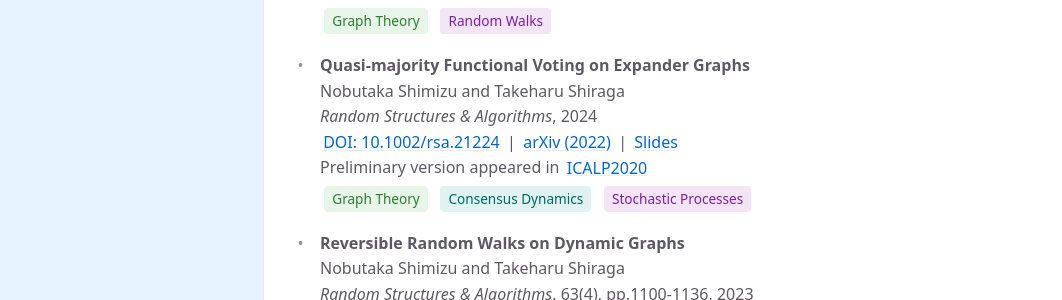
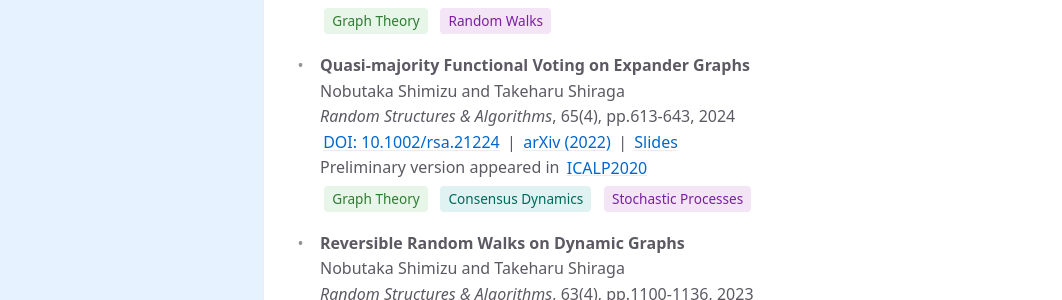
Before and after one commit to NobutakaShimizu/mypapers, a Jekyll site: the page built from index.md, in a window 1280 px wide and 900 px high, scrolled down 344 px. Shown: the part 155-455 px from the top of the window, without its empty margins (0-1062 px from the left). Built offline with Jekyll 4.4.1, drawn with Linux system fonts in a browser that asks for light colours; cached includes are drawn as plain includes.

Commit message:
学術出版物リストにおいて、「Quasi-majority Functional Voting on Expander Graphs」の出版情報を更新し、巻号とページ番号を追加。これにより、出版物の詳細が明確になり、整合性が向上。

```diff
--- a/index.md
+++ b/index.md
@@ -20,7 +20,7 @@ This publication list includes peer-reviewed journal articles, conference procee
 
 - **Quasi-majority Functional Voting on Expander Graphs**
   Nobutaka Shimizu and Takeharu Shiraga
-  *Random Structures & Algorithms*, 2024
+  *Random Structures & Algorithms*, 65(4), pp.613-643, 2024
   [DOI: 10.1002/rsa.21224](https://onlinelibrary.wiley.com/doi/abs/10.1002/rsa.21224) | [arXiv (2022)](https://arxiv.org/abs/2002.07411) | [Slides](https://speakerdeck.com/nobushimi/quasi-majority-functional-voting-on-expander-graphs)
   Preliminary version appeared in [ICALP2020](https://drops.dagstuhl.de/entities/document/10.4230/LIPIcs.ICALP.2020.97)
   <span class="paper-tag graphs">Graph Theory</span> <span class="paper-tag consensus">Consensus Dynamics</span> <span class="paper-tag randomized">Stochastic Processes</span>
```
